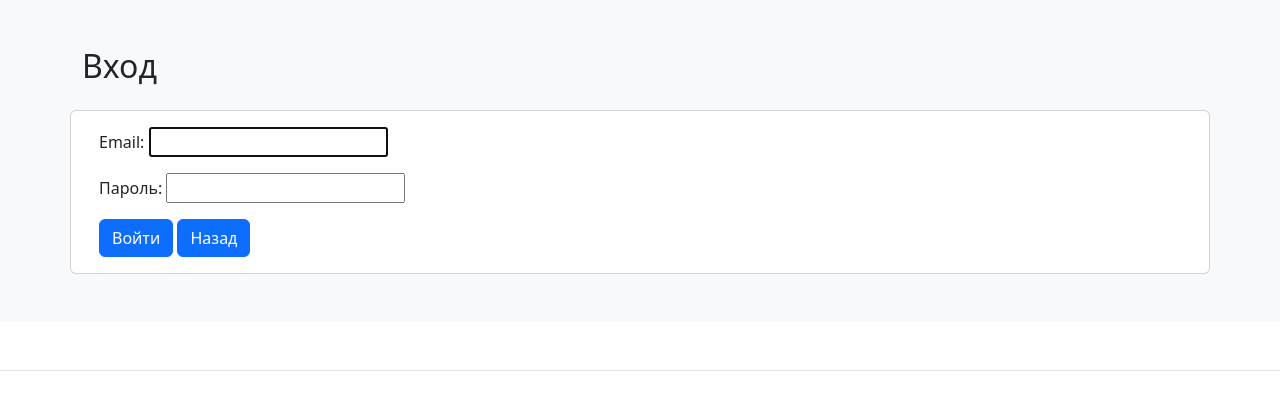
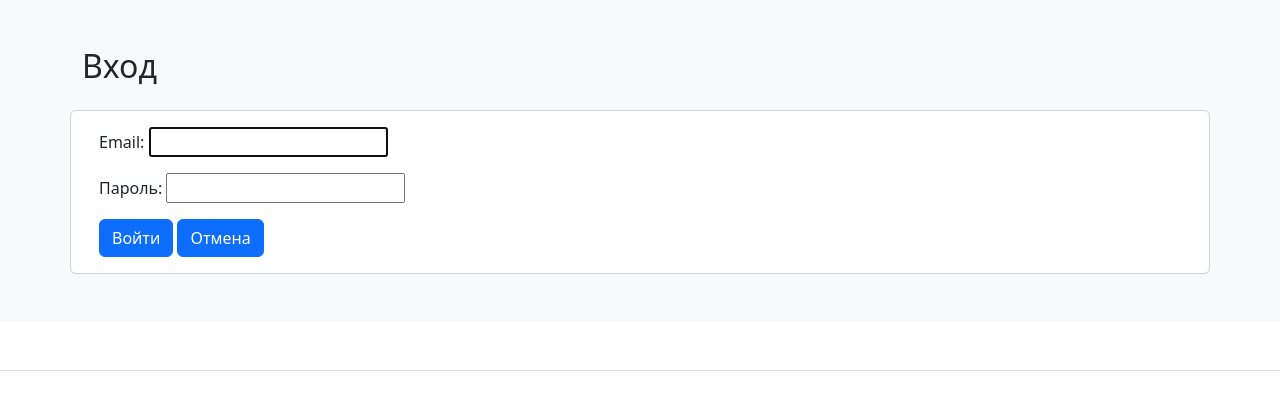
Before and after one commit to SergeiVokhminov/online_store_homework, a Django app: page /users/login/ in a window 1280 px wide. Shown: the part 250-659 px from the top of the page. Run offline with Django 5.2, Linux system fonts and the light colour scheme; parts of the project's set-up code (start-up, migrations or seed data) failed here and were passed over; some libraries are stand-ins or nearby versions.

Commit message:
обновлены шаблоны приложения users

```diff
--- a/users/templates/users/login.html
+++ b/users/templates/users/login.html
@@ -1,4 +1,5 @@
 {% extends 'catalog/base.html' %}
+{% load my_tags %}
 {% block title %}Вход{% endblock %}
 {% block content %}
 <div class="album py-5 bg-body-tertiary">
@@ -12,7 +13,7 @@
 <!--                        {{ form.non_field_errors }}-->
                         {{ form.as_p }}
                         <button type="submit" class="btn btn-primary">Войти</button>
-                        <a class="btn btn-primary" href="{% url 'catalog:home' %}">Назад</a>
+                        <a class="btn btn-primary" href="{% url 'catalog:home' %}">Отмена</a>
                     </div>
                 </div>
             </form>
--- a/users/templates/users/register.html
+++ b/users/templates/users/register.html
@@ -1,4 +1,5 @@
 {% extends 'catalog/base.html' %}
+{% load my_tags %}
 {% block title %}Регистрация{% endblock %}
 {% block content %}
 <div class="album py-5 bg-body-tertiary">
```
